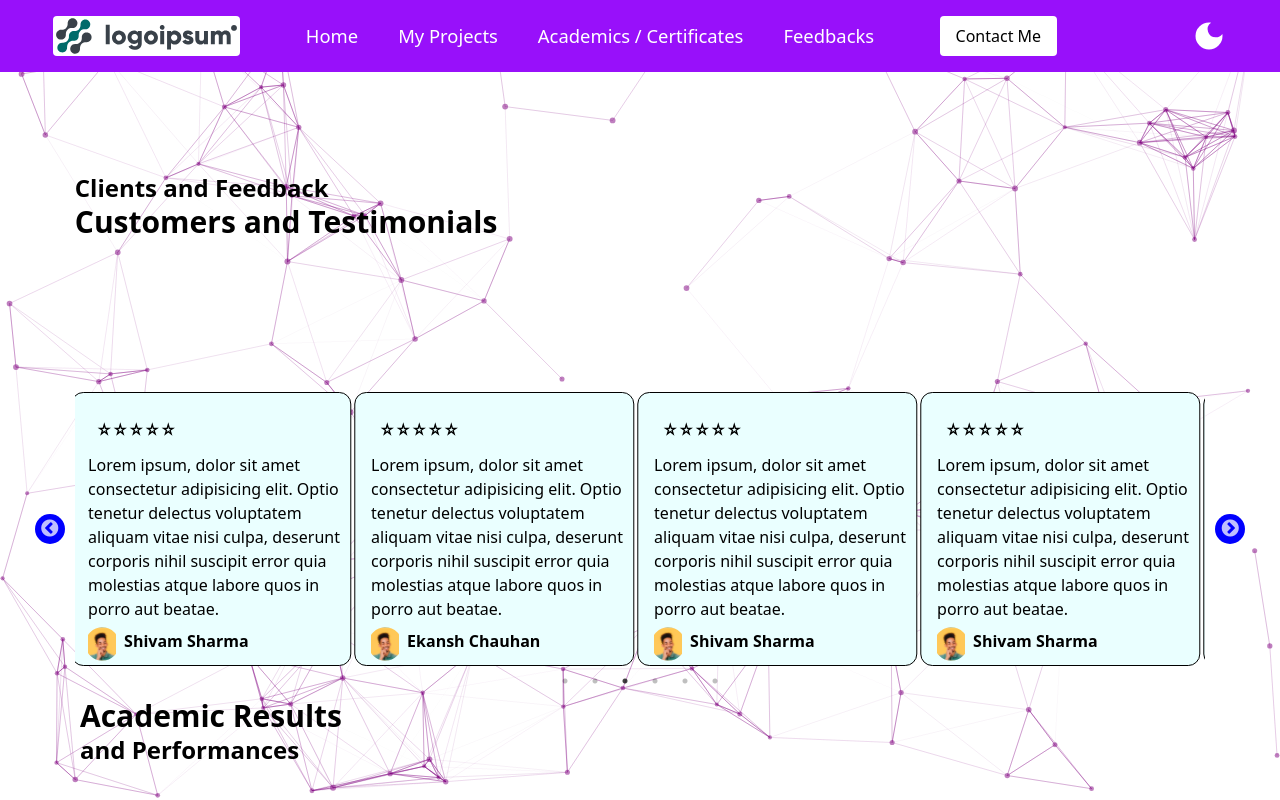
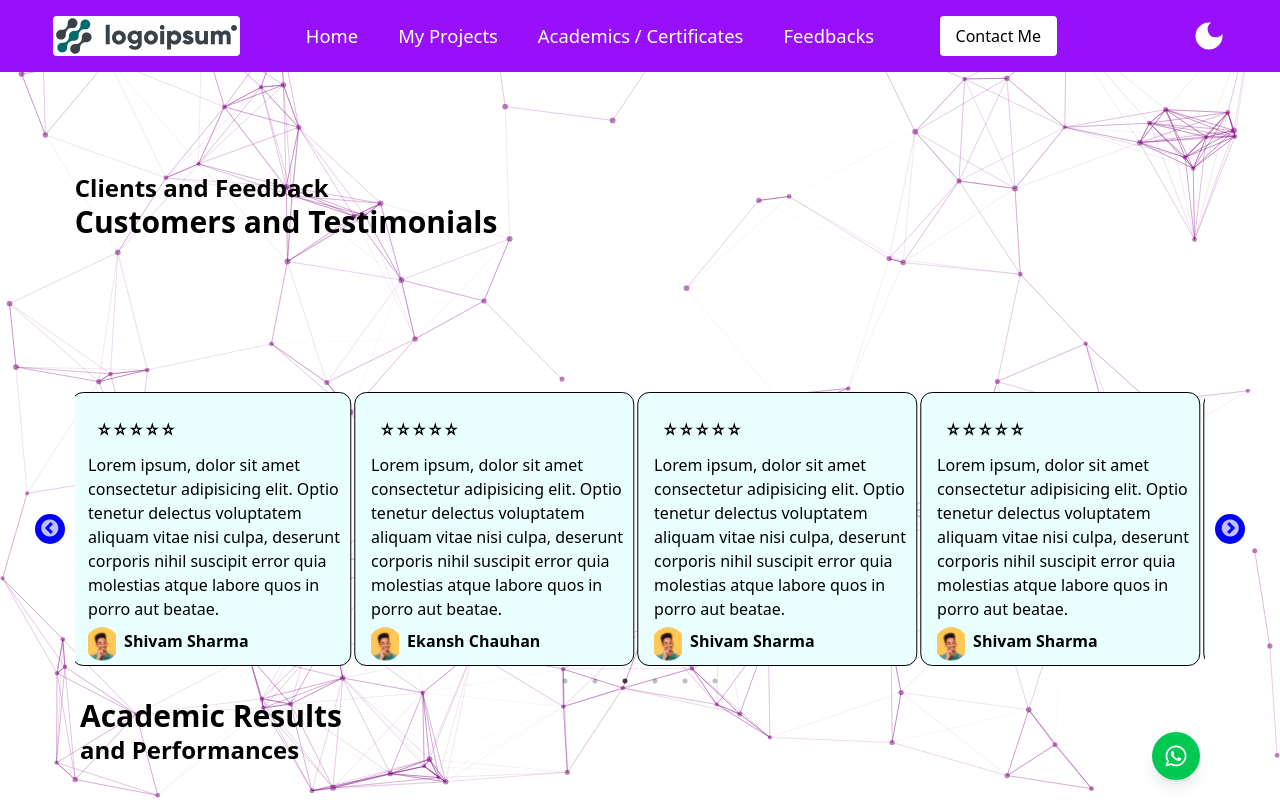
Before and after one commit to Anand2027/Portfolio, a React (Vite) app: page /feedbacks in a window 1280 px wide. Shown: the top 800 px of the page. Built offline with nearby package versions, Linux system fonts and the light colour scheme.

Commit message:
WhatsAppButton

```diff
--- a/src/App.jsx
+++ b/src/App.jsx
@@ -29,6 +29,7 @@
 import 'aos/dist/aos.css'; // Import AOS styles
 import Landing02 from './components/Landing02'
 import Landing03 from './components/Landing03'
+import WhatsAppButton from './components/WhatsAppButton'
 
 
 
@@ -76,6 +77,7 @@
       <Landing06/>
       <Address/>
       <Landing07/>
+      <WhatsAppButton/>
        <ScrollToTopButton/>
 
     </BrowserRouter>
--- /dev/null
+++ b/src/components/WhatsAppButton.jsx
@@ -0,0 +1,21 @@
+import React from 'react';
+import { FaWhatsapp } from 'react-icons/fa';
+
+const WhatsAppButton = () => {
+  const phoneNumber = "+918896683560"; // with country code and +
+  const message = "Hello Anand! I saw your portfolio and would like to connect.";
+  const whatsappURL = `https://wa.me/${phoneNumber}?text=${encodeURIComponent(message)}`;
+
+  return (
+    <a
+      href={whatsappURL}
+      target="_blank"
+      rel="noopener noreferrer"
+      className="fixed bottom-5 right-20 bg-green-500 text-white p-3 rounded-full shadow-lg hover:bg-green-600 transition duration-300"
+    >
+      <FaWhatsapp size={24} />
+    </a>
+  );
+};
+
+export default WhatsAppButton;
```
